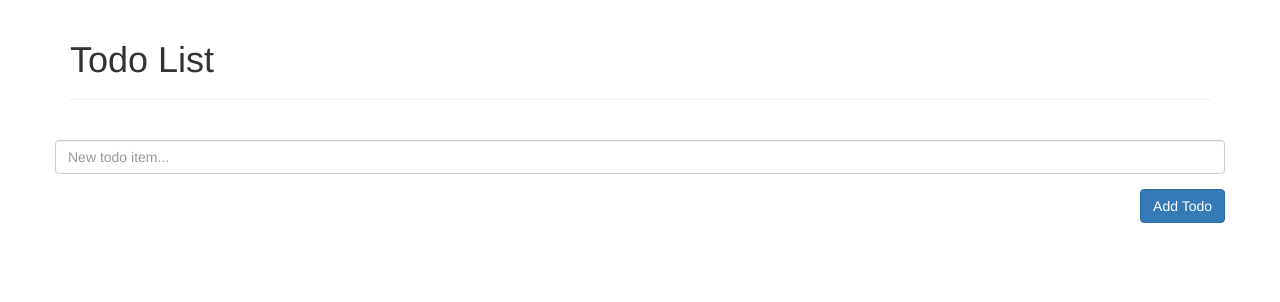
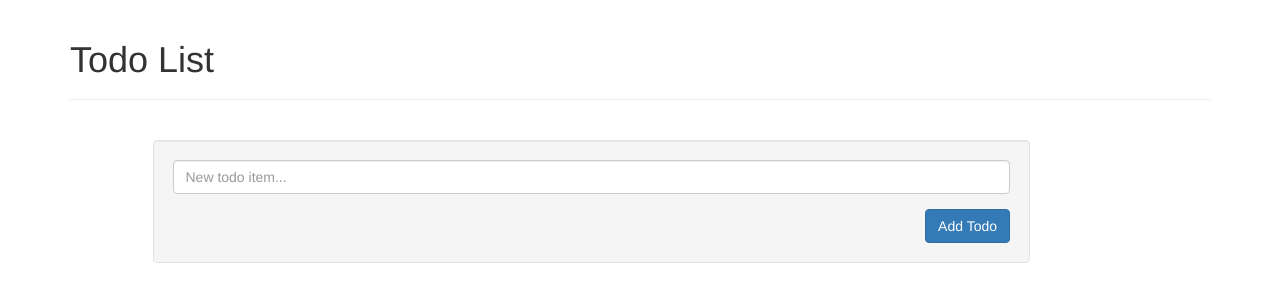
Before and after one commit to tricertc/mean-todo, a website: page public/index.html in a window 1280 px wide. Drawn offline with nearby package versions, Linux system fonts and the light colour scheme; some packages are replaced by stand-ins of ours; no server answers.

Commit message:
index.html styling

```diff
--- a/public/index.html
+++ b/public/index.html
@@ -16,16 +16,16 @@
         <!-- Task List -->
         <div ng-controller="TodoCtrl">
             <div class="row">
-                <div class="col-sm-offset-2 col-sm-8">
+                <div class="col-sm-offset-1 col-sm-9">
                     <ul class="list-group">
-                        <li class="list-group-item" ng-repeat="todo in todos">
+                        <li class="list-group-item" ng-repeat="todo in todos" ng-class="{'list-group-item-info': !todo.completed, 'list-group-item-danger': todo.completed}">
                             {{ todo.text }}
                         </li>
                     </ul>
                 </div>
             </div>
             <div class="row">
-                <form class="horizontal" action="">
+                <form class="horizontal well col-sm-offset-1 col-sm-9" action="">
                     <div class="form-group">
                         <input class="form-control" type="text" ng-model="text" placeholder="New todo item..."/>
                     </div>
```
